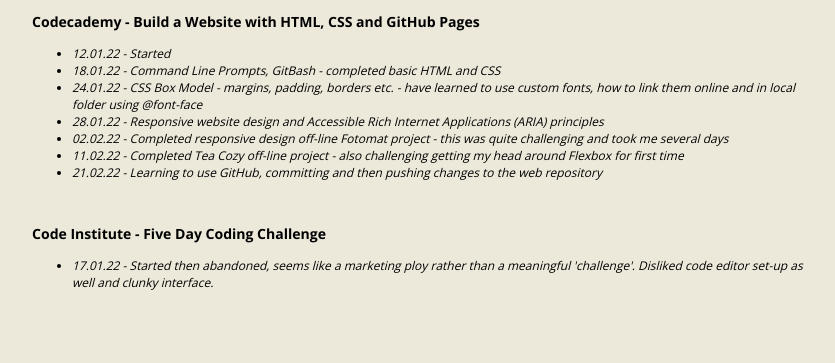
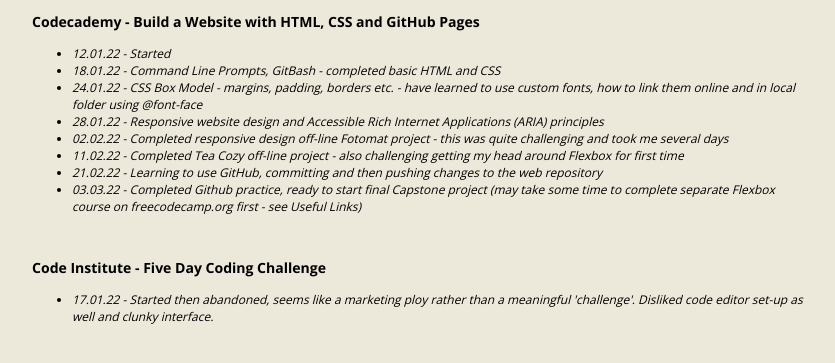
Before and after one commit to municipalrates/webdevpersonal, a plain HTML site: page index.html in a window 1280 px wide. Shown: the part 147-510 px from the top of the page, without its empty margins (218-1053 px from the left). Drawn offline with Linux system fonts and the light colour scheme.

Commit message:
Add 03.03.22

```diff
--- a/index.html
+++ b/index.html
@@ -26,6 +26,7 @@
     <li><em>02.02.22 - Completed responsive design off-line Fotomat project - this was quite challenging and took me several days</em></li>
     <li><em>11.02.22 - Completed Tea Cozy off-line project - also challenging getting my head around Flexbox for first time</em></li>
     <li><em>21.02.22 - Learning to use GitHub, committing and then pushing changes to the web repository</em></li>
+    <li><em>03.03.22 - Completed Github practice, ready to start final Capstone project (may take some time to complete separate Flexbox course on freecodecamp.org first - see Useful Links)</em></li>
 </ul>
 <br>
 
```
